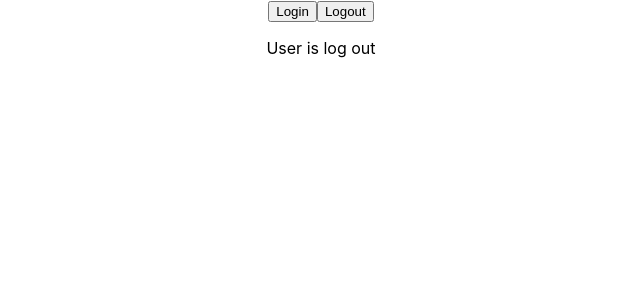
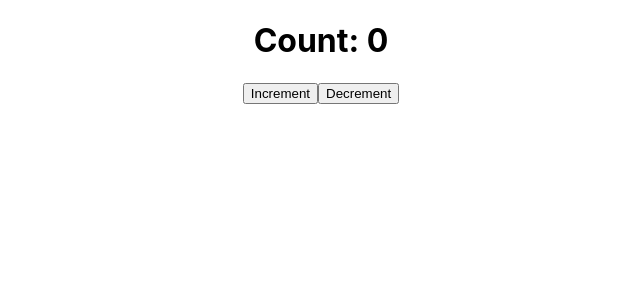
Before and after one commit to mahdihassani12/React-typescript, a React (Create React App) app: page / in a window 1280 px wide. Shown: the top 300 px of the page, without its empty margins (319-959 px from the left). Built offline with nearby package versions, Linux system fonts and the light colour scheme; the HTML template or start-up script is replaced by a standard one.

Commit message:
use reducer

```diff
--- a/src/App.tsx
+++ b/src/App.tsx
@@ -8,6 +8,7 @@ import { Oscar } from './components/Oscar';
 import { Button } from './components/Button';
 import { Container } from './components/Container';
 import { Loggedin } from './components/Loggedin';
+import Counter from './components/Counter';
 
 function App() {
 
@@ -29,7 +30,7 @@ function App() {
 
   return (
     <div className="App">
-        <Loggedin />
+        <Counter />
     </div>
   );
 }
--- /dev/null
+++ b/src/components/Counter.tsx
@@ -0,0 +1,46 @@
+import React, { useReducer } from 'react';
+
+type State = {
+    count: number;
+};
+
+type Action =
+    | { type: 'increment'; payload: number }
+    | { type: 'decrement'; payload: number };
+
+const initialState: State = {
+    count: 0,
+};
+
+const reducer = (state: State, action: Action): State => {
+    switch (action.type) {
+        case 'increment':
+            return { ...state, count: state.count + action.payload };
+        case 'decrement':
+            return { ...state, count: state.count - action.payload };
+        default:
+            return state;
+    }
+};
+
+const Counter = () => {
+    const [state, dispatch] = useReducer(reducer, initialState);
+
+    const handleIncrement = () => {
+        dispatch({ type: 'increment', payload: 1 });
+    };
+
+    const handleDecrement = () => {
+        dispatch({ type: 'decrement', payload: 1 });
+    };
+
+    return (
+        <div>
+            <h1>Count: {state.count}</h1>
+            <button onClick={handleIncrement}>Increment</button>
+            <button onClick={handleDecrement}>Decrement</button>
+        </div>
+    );
+};
+
+export default Counter;
```
